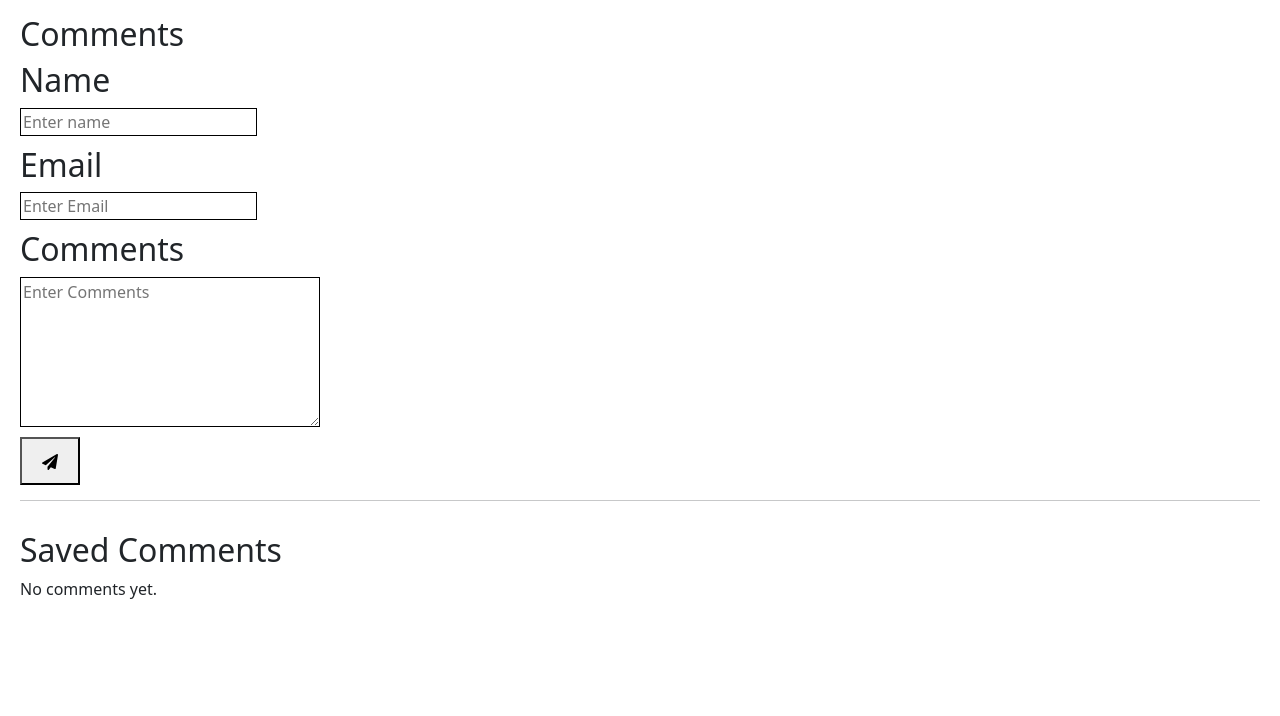
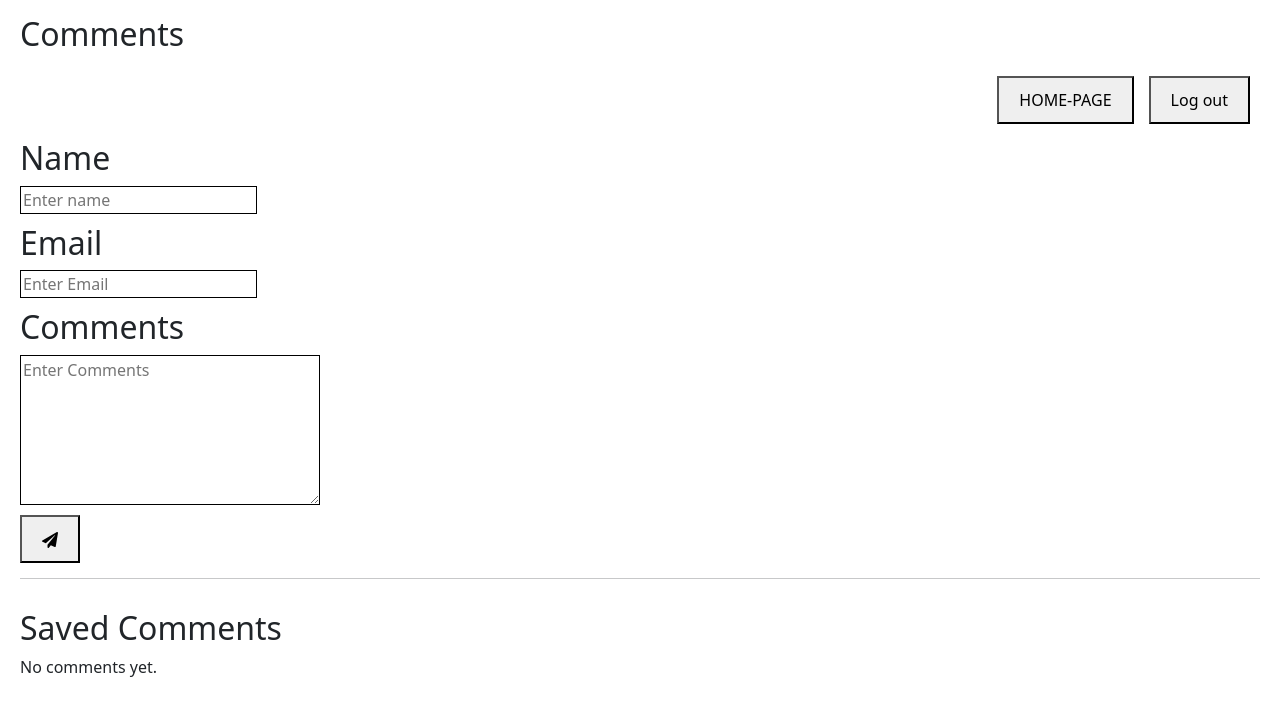
Before and after one commit to andyugbawa/mern-react, a React (Vite) app in the folder newmernapp/client/: page /comments in a window 1280 px wide. Shown: the top 716 px of the page. Built offline with nearby package versions, Linux system fonts and the light colour scheme.

Commit message:
added logout button and home page navigation button

```diff
--- a/newmernapp/client/src/Comments.jsx
+++ b/newmernapp/client/src/Comments.jsx
@@ -1,11 +1,14 @@
 import React, { useState, useEffect } from "react";
 import "./style.css";
  import { FaPaperPlane } from "react-icons/fa";
+ import { Link } from "react-router-dom";
+ import { useNavigate } from "react-router-dom";
 
 
 
 
  function Comments() {
+  const navigate = useNavigate();
 
     const [name,setName]=useState("")
     const [email,setEmail]=useState("")
@@ -15,6 +18,15 @@ import "./style.css";
   const savedPosts = localStorage.getItem("posts");
   return savedPosts ? JSON.parse(savedPosts) : [];
   });
+
+   const handleHome = () => {
+  navigate("/home");
+};
+
+   const handleLogout = () => {
+  navigate("/logout");
+};
+
 
   useEffect(() => {
   localStorage.setItem("posts", JSON.stringify(posts));
@@ -47,6 +59,12 @@ import "./style.css";
   return (
     <div className="parent-comments">
       <h2>Comments</h2>
+
+
+       <div className='log-out'>
+        <button onClick={handleHome}>HOME-PAGE</button>
+        <button onClick={handleLogout}>Log out</button>
+      </div>
 
       <form onSubmit={handleSubmit}>
 
```
